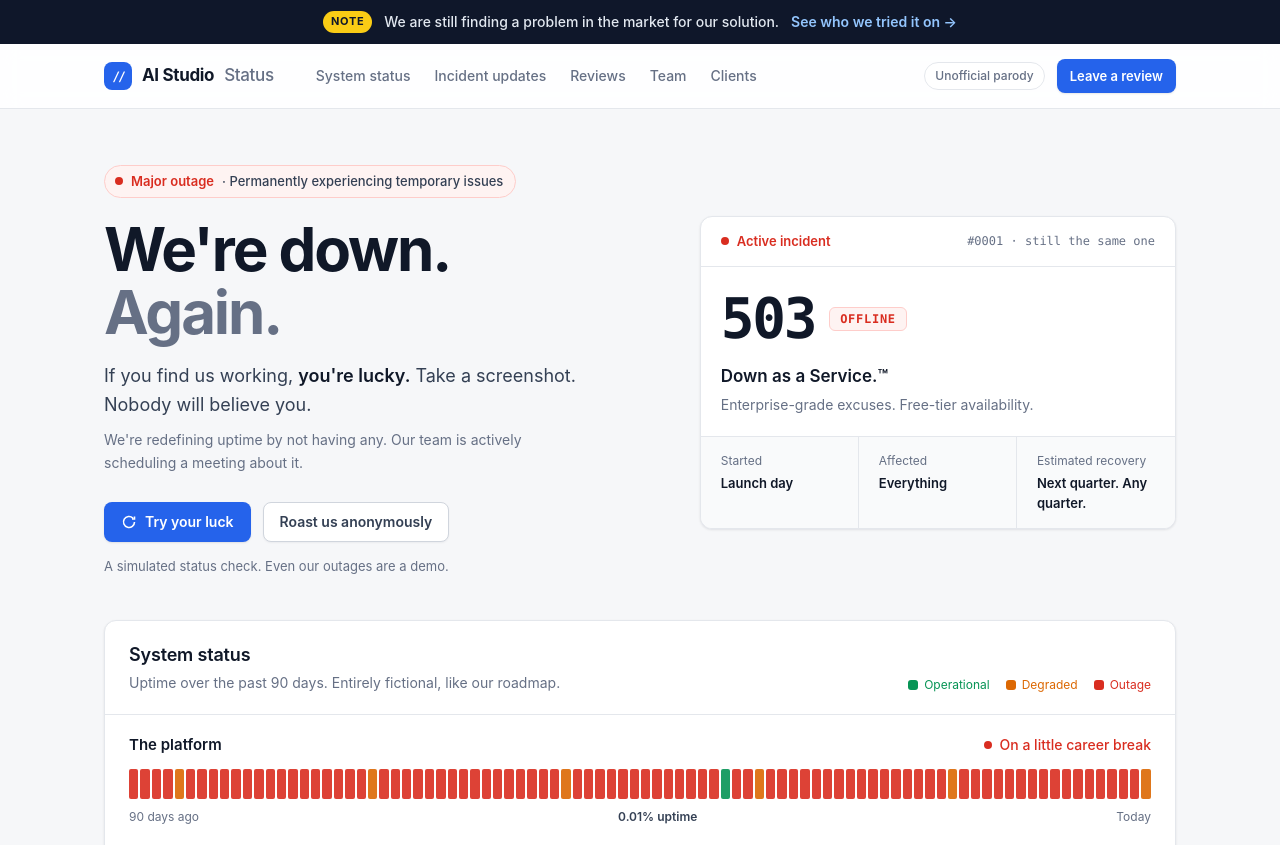
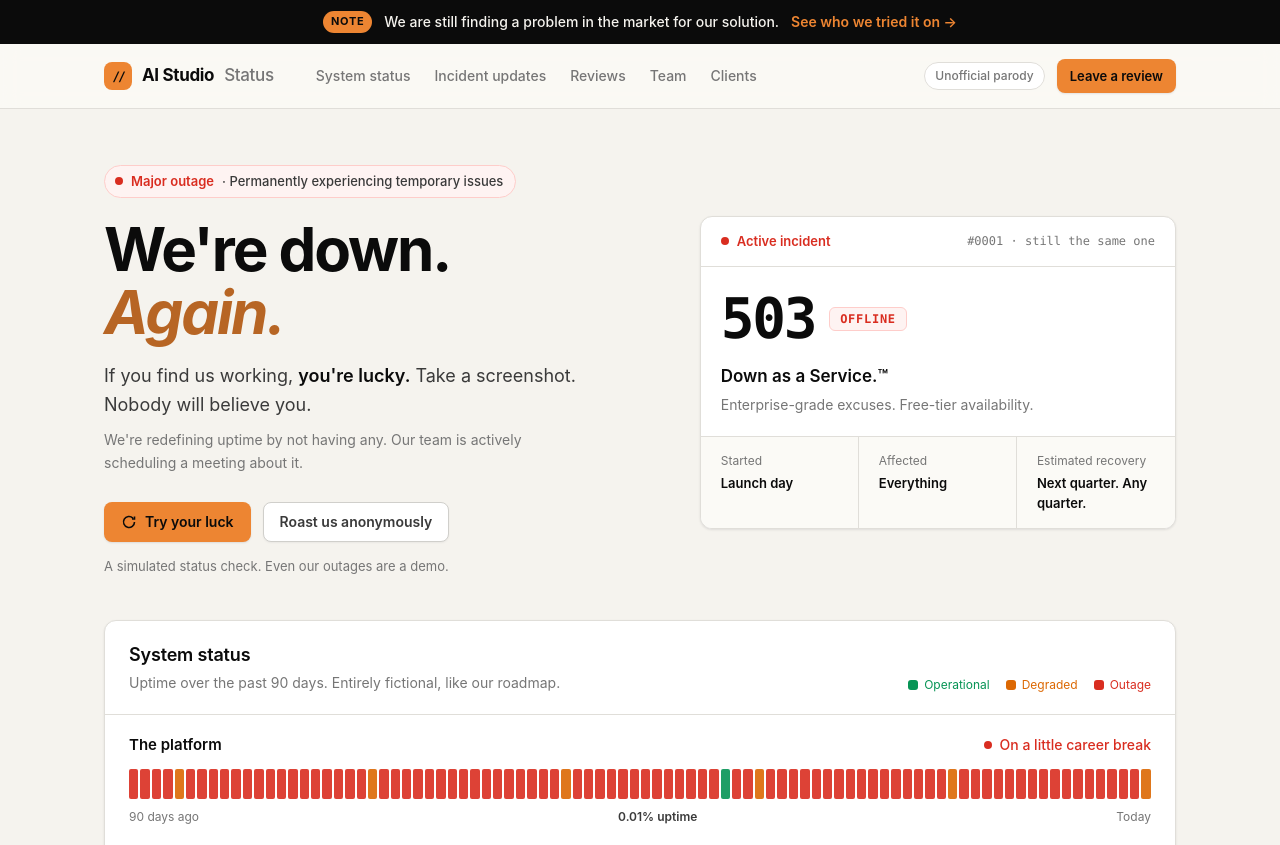
Before and after one commit to amansharma4098/bakwas, a website: page index.html in a window 1280 px wide. Shown: the top 845 px of the page. Drawn offline with Linux system fonts and the light colour scheme; no server answers.

Commit message:
Switch site to a warm cream and orange palette
Apply the new colour tokens across all pages: orange buttons with dark
text, burnt orange accents and italic headline words, cream backgrounds,
warm borders, a dark announcement bar, and a matching dark mode.

Co-Authored-By: Claude Opus 5.5 (1M context) <noreply@anthropic.com>

```diff
--- a/index.html
+++ b/index.html
@@ -3,13 +3,13 @@
 <head>
   <meta charset="UTF-8">
   <meta name="viewport" content="width=device-width, initial-scale=1">
-  <meta name="theme-color" content="#ffffff" media="(prefers-color-scheme: light)">
-  <meta name="theme-color" content="#0b0f17" media="(prefers-color-scheme: dark)">
+  <meta name="theme-color" content="#fbfaf6" media="(prefers-color-scheme: light)">
+  <meta name="theme-color" content="#121110" media="(prefers-color-scheme: dark)">
   <meta name="description" content="AI Studio: temporarily down, permanently optimistic. An unofficial parody of startup life, with public anonymous reviews.">
   <title>AI Studio Status</title>
   <style>
-    :root{color-scheme:light dark;--bg:#f6f7f9;--surface:#ffffff;--surface-2:#f9fafb;--border:#e4e7ec;--border-strong:#d0d5dd;--text:#101828;--text-2:#344054;--text-3:#667085;--accent:#2563eb;--accent-soft:#eff4ff;--btn:#2563eb;--btn-hover:#1d4ed8;--down:#d92d20;--down-soft:#fef3f2;--down-border:#fecdca;--ok:#079455;--ok-soft:#ecfdf3;--ok-border:#abefc6;--warn:#dc6803;--warn-soft:#fffaeb;--warn-border:#fedf89;--star:#f59e0b;--shadow:0 1px 3px rgba(16,24,40,.06),0 1px 2px rgba(16,24,40,.04);--radius:12px;--mono:ui-monospace,SFMono-Regular,Menlo,Consolas,monospace}
-    @media(prefers-color-scheme:dark){:root{--bg:#0b0f17;--surface:#111827;--surface-2:#0f1622;--border:#1f2937;--border-strong:#374151;--text:#f3f4f6;--text-2:#d0d5dd;--text-3:#98a2b3;--accent:#6b9bff;--accent-soft:#15213b;--down:#f97066;--down-soft:#2a1514;--down-border:#5c211d;--ok:#47cd89;--ok-soft:#0e2a1c;--ok-border:#1b5e3c;--warn:#fdb022;--warn-soft:#2a210d;--warn-border:#5c4510;--shadow:0 1px 3px rgba(0,0,0,.4)}}
+    :root{color-scheme:light dark;--on-btn:#0b0b0b;--nav-bg:#fbfaf6;--pill:#ecebe7;--band:#eae8e1;--bg:#f5f3ee;--surface:#ffffff;--surface-2:#fbfaf6;--border:#e0ded9;--border-strong:#d0cfcb;--text:#0b0b0b;--text-2:#3a3a3a;--text-3:#767676;--accent:#b76524;--accent-soft:#fbeee2;--btn:#ed8532;--btn-hover:#e07524;--down:#d92d20;--down-soft:#fef3f2;--down-border:#fecdca;--ok:#079455;--ok-soft:#ecfdf3;--ok-border:#abefc6;--warn:#dc6803;--warn-soft:#fffaeb;--warn-border:#fedf89;--star:#ed8532;--shadow:0 1px 3px rgba(16,24,40,.06),0 1px 2px rgba(16,24,40,.04);--radius:12px;--mono:ui-monospace,SFMono-Regular,Menlo,Consolas,monospace}
+    @media(prefers-color-scheme:dark){:root{--nav-bg:#161513;--pill:#2a2926;--band:#171614;--bg:#121110;--surface:#1b1a18;--surface-2:#22211e;--border:#2e2c29;--border-strong:#3d3b37;--text:#f5f3ee;--text-2:#d6d3cc;--text-3:#a19d94;--accent:#f0a060;--accent-soft:#2a1e14;--down:#f97066;--down-soft:#2a1514;--down-border:#5c211d;--ok:#47cd89;--ok-soft:#0e2a1c;--ok-border:#1b5e3c;--warn:#fdb022;--warn-soft:#2a210d;--warn-border:#5c4510;--shadow:0 1px 3px rgba(0,0,0,.4)}}
     *{box-sizing:border-box}
     [hidden]{display:none!important}
     html{scroll-behavior:smooth;scroll-padding-top:80px}
@@ -21,30 +21,30 @@
     button:disabled{cursor:wait;opacity:.65}
     h1,h2,h3,p{margin:0}
     .shell{max-width:1120px;margin:0 auto;padding:0 24px}
-    .skip-link{position:absolute;top:-80px;left:16px;background:var(--btn);color:#fff;padding:10px 14px;border-radius:8px;z-index:20}
+    .skip-link{position:absolute;top:-80px;left:16px;background:var(--btn);color:var(--on-btn);padding:10px 14px;border-radius:8px;z-index:20}
     .skip-link:focus{top:12px}
 
-    .announce{background:#0f172a;color:#e2e8f0;font-size:14px}
+    .announce{background:#0b0b0b;color:#f5f3ee;font-size:14px}
     .announce-inner{min-height:44px;display:flex;align-items:center;justify-content:center;gap:12px;padding-top:8px;padding-bottom:8px;text-align:center;flex-wrap:wrap}
-    .announce-tag{font-size:11px;font-weight:700;letter-spacing:.06em;text-transform:uppercase;background:#facc15;color:#0f172a;padding:2px 8px;border-radius:999px}
+    .announce-tag{font-size:11px;font-weight:700;letter-spacing:.06em;text-transform:uppercase;background:#ed8532;color:#0b0b0b;padding:2px 8px;border-radius:999px}
     .announce p{font-weight:500}
-    .announce a{color:#93c5fd;font-weight:600;white-space:nowrap}
+    .announce a{color:#ed8532;font-weight:600;white-space:nowrap}
     .announce a:hover{color:#fff}
     /* Header */
-    .site-header{position:sticky;top:0;z-index:10;background:color-mix(in srgb,var(--surface) 88%,transparent);backdrop-filter:saturate(1.6) blur(10px);border-bottom:1px solid var(--border)}
+    .site-header{position:sticky;top:0;z-index:10;background:color-mix(in srgb,var(--nav-bg) 90%,transparent);backdrop-filter:saturate(1.6) blur(10px);border-bottom:1px solid var(--border)}
     .header-inner{height:64px;display:flex;align-items:center;gap:32px}
     .brand{display:flex;align-items:center;gap:10px;font-weight:700;font-size:17px;letter-spacing:-.02em}
-    .brand-mark{width:28px;height:28px;border-radius:8px;background:var(--btn);color:#fff;display:grid;place-items:center;font:600 13px var(--mono);letter-spacing:-2px}
+    .brand-mark{width:28px;height:28px;border-radius:8px;background:var(--btn);color:var(--on-btn);display:grid;place-items:center;font:600 13px var(--mono);letter-spacing:-2px}
     .brand-suffix{color:var(--text-3);font-weight:500}
     .nav{display:flex;gap:4px;margin-right:auto}
     .nav a{padding:6px 10px;border-radius:8px;font-size:14px;color:var(--text-3);font-weight:500}
-    .nav a:hover{color:var(--text);background:var(--surface-2)}
+    .nav a:hover{color:var(--text);background:var(--pill)}
     .header-actions{display:flex;align-items:center;gap:12px}
     .badge{display:inline-flex;align-items:center;gap:6px;padding:3px 10px;border-radius:999px;font-size:12px;font-weight:500;border:1px solid var(--border);color:var(--text-3);background:var(--surface);white-space:nowrap}
 
     /* Buttons */
     .btn{display:inline-flex;align-items:center;justify-content:center;gap:8px;height:40px;padding:0 16px;border-radius:8px;font-size:14px;font-weight:600;border:1px solid transparent;transition:background .15s,border-color .15s,box-shadow .15s;white-space:nowrap}
-    .btn-primary{background:var(--btn);color:#fff;box-shadow:0 1px 2px rgba(16,24,40,.1)}
+    .btn-primary{background:var(--btn);color:var(--on-btn);box-shadow:0 1px 2px rgba(16,24,40,.1)}
     .btn-primary:hover:not(:disabled){background:var(--btn-hover)}
     .btn-secondary{background:var(--surface);border-color:var(--border-strong);color:var(--text-2);box-shadow:0 1px 2px rgba(16,24,40,.05)}
     .btn-secondary:hover:not(:disabled){background:var(--surface-2)}
@@ -64,7 +64,7 @@
     .status-pill{display:inline-flex;align-items:center;gap:8px;padding:5px 12px 5px 10px;border-radius:999px;font-size:13px;font-weight:600;background:var(--down-soft);border:1px solid var(--down-border);color:var(--down)}
     .status-pill .pill-text{color:var(--text-2);font-weight:500}
     h1{font-size:clamp(40px,5.4vw,60px);line-height:1.05;letter-spacing:-.035em;font-weight:700;margin:20px 0 18px}
-    h1 .accent{color:var(--text-3)}
+    h1 .accent{color:var(--accent);font-style:italic}
     .lead{font-size:18px;line-height:1.6;color:var(--text-2);max-width:480px}
     .lead strong{color:var(--text);font-weight:600}
     .fine-print{font-size:14px;color:var(--text-3);max-width:460px;margin-top:10px}
@@ -179,7 +179,7 @@
     .feed-status:empty{display:none}
 
     /* Footer */
-    .site-footer{border-top:1px solid var(--border);background:var(--surface)}
+    .site-footer{border-top:1px solid var(--border);background:var(--band)}
     .footer-inner{display:flex;justify-content:space-between;gap:24px;padding:24px;font-size:13px;color:var(--text-3)}
     .footer-inner strong{color:var(--text);font-weight:600}
     .footer-inner p:last-child{text-align:right}
```
Also changed, not shown: clients.html (+11 -11 lines), team.html (+13 -13 lines).
